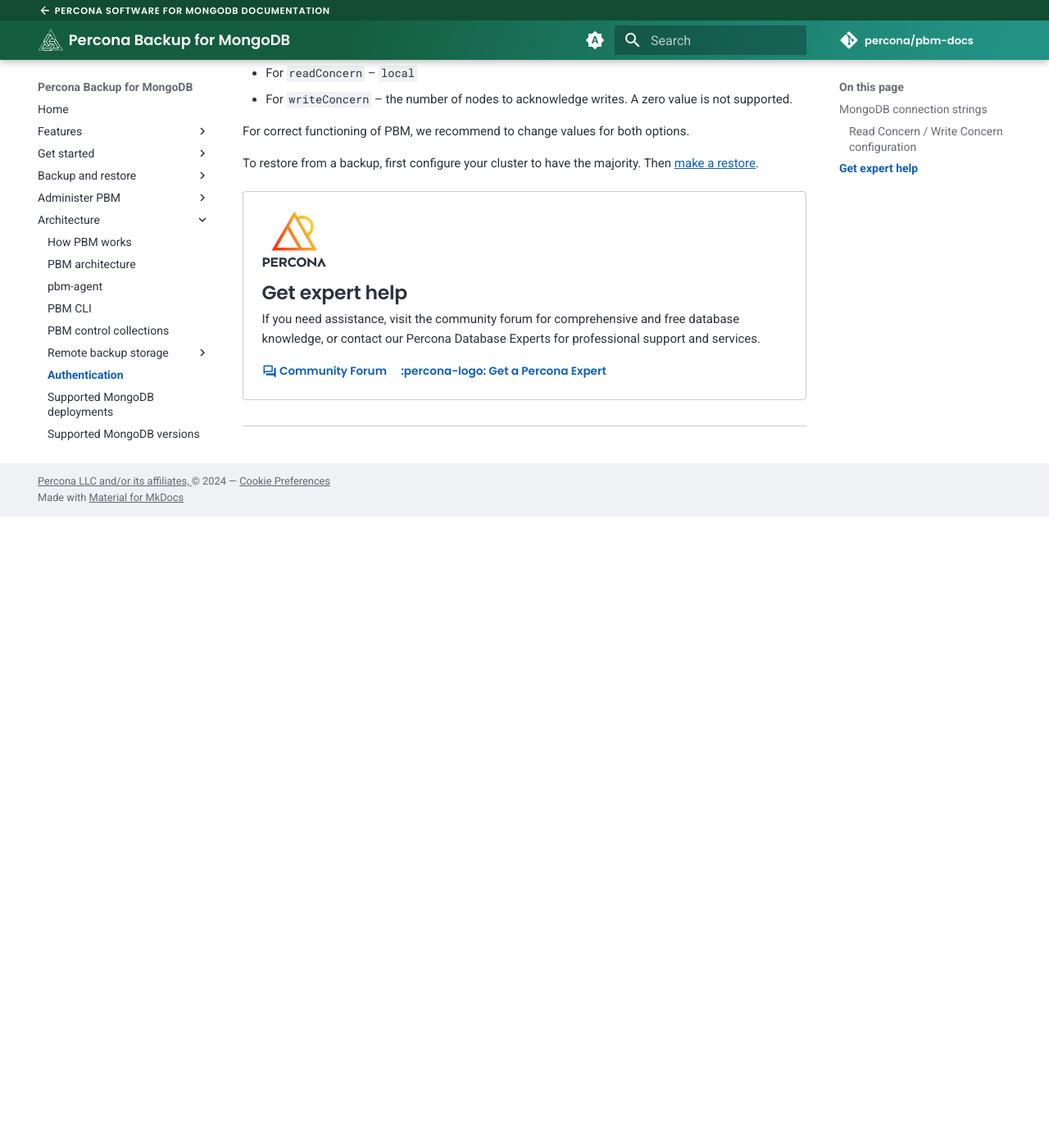
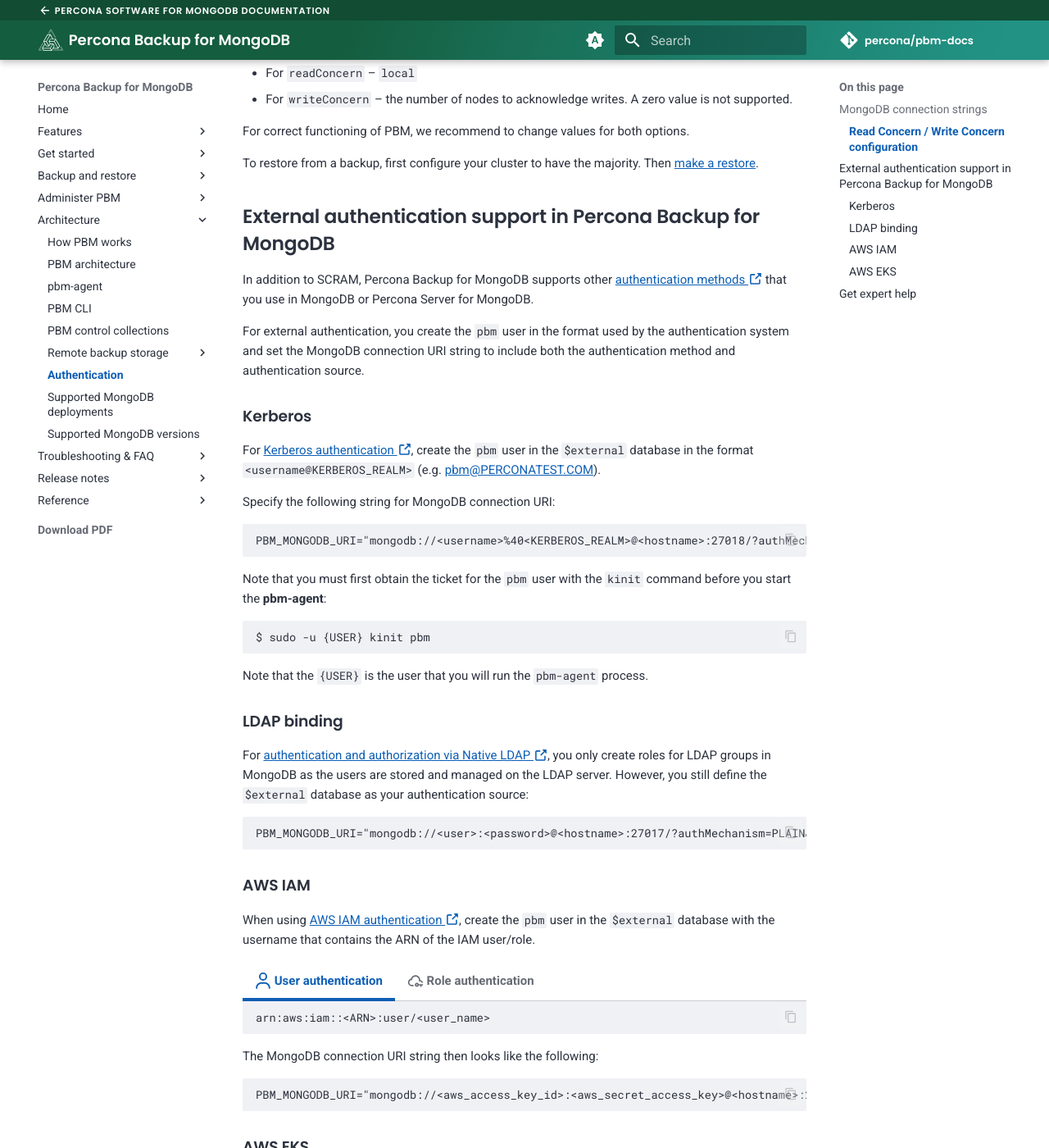
Before and after one commit to percona/pbm-docs, an MkDocs documentation site: the page built from docs/details/authentication.md, in a window 1280 px wide and 1400 px high, scrolled down 1762 px. Shown: the whole window at 82% size. Built offline with MkDocs 1.6.1 and Material for MkDocs 9.7.7, drawn with Linux system fonts in a browser that asks for light colours; nearby versions of some CDN libraries; comment, search, counter and statistics services are not loaded; before the commit the page ends 2392 px from its top, so only the background shows below that; some of the changed text lies outside the part shown.

Commit message:
PBM-1351 Added a section of support of EKS
modified:   docs/details/authentication.md
	modified:   docs/install/configure-authentication.md

````diff
--- a/docs/details/authentication.md
+++ b/docs/details/authentication.md
@@ -118,3 +118,68 @@
 For correct functioning of PBM, we recommend to change values for both options.
 
 To restore from a backup, first configure your cluster to have the majority. Then [make a restore](../usage/restore.md).
+
+## External authentication support in Percona Backup for MongoDB
+
+In addition to SCRAM, Percona Backup for MongoDB supports other [authentication methods :octicons-link-external-16:](https://docs.percona.com/percona-server-for-mongodb/latest/authentication.html) that you use in MongoDB or Percona Server for MongoDB.
+
+For external authentication, you create the `pbm` user in the format used by the authentication system and set the MongoDB connection URI string to include both the authentication method and authentication source.
+
+### Kerberos
+
+For [Kerberos authentication :octicons-link-external-16:](https://docs.percona.com/percona-server-for-mongodb/latest/authentication.html#kerberos-authentication), create the `pbm` user in the `$external` database in the format `<username@KERBEROS_REALM>` (e.g. [pbm@PERCONATEST.COM](mailto:pbm@PERCONATEST.COM)).
+
+Specify the following string for MongoDB connection URI:
+
+```
+PBM_MONGODB_URI="mongodb://<username>%40<KERBEROS_REALM>@<hostname>:27018/?authMechanism=GSSAPI&authSource=%24external&replSetName=xxxx"
+```
+
+Note that you must first obtain the ticket for the `pbm` user with the `kinit` command before you start the **pbm-agent**:
+
+```{.bash data-prompt="$"}
+$ sudo -u {USER} kinit pbm
+```
+
+Note that the `{USER}` is the user that you will run the `pbm-agent` process.
+
+### LDAP binding
+
+For [authentication and authorization via Native LDAP :octicons-link-external-16:](https://docs.percona.com/percona-server-for-mongodb/latest/authorization.html#authentication-and-authorization-with-direct-binding-to-ldap), you only create roles for LDAP groups in MongoDB as the users are stored and managed on the LDAP server. However, you still define the `$external` database as your authentication source:
+
+```
+PBM_MONGODB_URI="mongodb://<user>:<password>@<hostname>:27017/?authMechanism=PLAIN&authSource=%24external&replSetName=xxxx"
+```
+
+### AWS IAM
+
+When using [AWS IAM authentication :octicons-link-external-16:](https://docs.percona.com/percona-server-for-mongodb/latest/aws-iam.html), create the `pbm` user in the `$external` database with the username that contains the ARN of the IAM user/role.
+
+
+=== ":fontawesome-regular-user: User authentication"
+
+     ```
+     arn:aws:iam::<ARN>:user/<user_name>
+     ```
+
+=== ":material-cloud-key-outline: Role authentication"
+
+     ```
+     arn:aws:iam::<ARN>:role/<role_name>
+     ```
+
+The MongoDB connection URI string then looks like the following:
+
+```
+PBM_MONGODB_URI="mongodb://<aws_access_key_id>:<aws_secret_access_key>@<hostname>:27017/?authMechanism=MONGODB-AWS&authSource=%24external&replSetName=xxxx"
+```
+
+### AWS EKS
+
+If Percona Backup for MongoDB runs in Amazon Elastic Kubernetes Service (EKS) (e.g. as Percona Operator for MongoDB), it accesses the AWS S3 storage and other services using the credentials stored in the IAM role associated with the service account in EKS and assigned to the Pod where Percona Backup for MongoDB is deployed.
+
+This saves you from creating and passing the AWS credentials to Pods explicitly thus increasing the overall security of your deployment.
+
+To learn more about managing access to EKS, see [Learn how EKS Pod Identity grants pods access to AWS services :octicons-link-external-16:](https://docs.aws.amazon.com/eks/latest/userguide/pod-identities.html).
+
+For how to configure Percona Operator for MongoDB to use AWS S3 storage, refer to the [Configure storage for backups :octicons-link-external-16:](https://docs.percona.com/percona-operator-for-mongodb/backups-storage.html#amazon-s3-or-s3-compatible-storage) documentation.
````
Also changed, not shown: docs/install/configure-authentication.md (+1 -47 lines).
